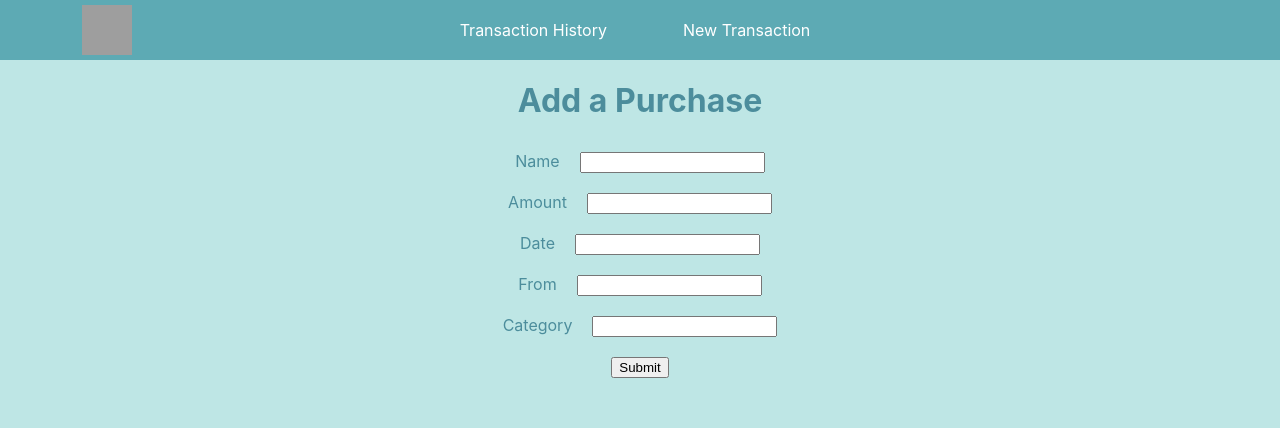
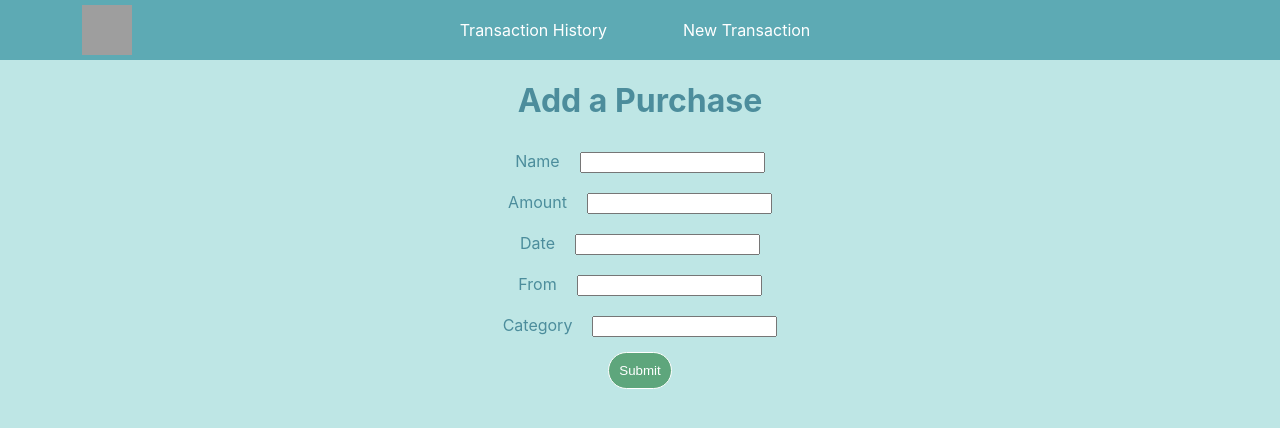
Before and after one commit to EmaleeSoto/emalees-budgeting-app-project, a React (Create React App) app: page /transactions/new in a window 1280 px wide. Shown: the top 428 px of the page. Built offline with nearby package versions, Linux system fonts and the light colour scheme; no server answers; grey boxes are pictures that could not be loaded.

Commit message:
Done this time

```diff
--- a/src/App.css
+++ b/src/App.css
@@ -50,7 +50,7 @@ input {
   grid-column: 4;
 }
 
-button {
+button, .clear-history-button, .final-submit {
   transition: all .5s ease;
   background-color: #5EA67C;
   color: white;
@@ -73,7 +73,7 @@ button {
   cursor: pointer;
 }
 
-.clear-history-button:hover {
+.clear-history-button:hover, .final-submit:hover, .back-button:hover {
   color: white;
   background-color: #285296;
   cursor: pointer;
--- a/src/Components/Transaction.js
+++ b/src/Components/Transaction.js
@@ -21,7 +21,7 @@ export default function Transaction({ transaction, index, totalFormatter }) {
   return (
     <tr>
       <Link to={`/transactions/${index}/edit`}>
-        <button className="edit-button">Edit Transaction</button>
+        <button className="index-edit-button">Edit Transaction</button>
       </Link>
       <td className="table-info">{transaction.date}</td>
       <td className="table-info" id="transaction-name">
@@ -33,7 +33,7 @@ export default function Transaction({ transaction, index, totalFormatter }) {
         </p>
       </td>
       <td>
-        <button className="delete-button" onClick={handleDelete}>
+        <button className="index-delete-button" onClick={handleDelete}>
           Delete Transaction
         </button>
       </td>
--- a/src/Components/TransactionEditForm.js
+++ b/src/Components/TransactionEditForm.js
@@ -83,7 +83,7 @@ export default function TransactionEditForm() {
           value={transaction.category}
         />
         <br></br>
-        <input type="submit" />
+        <input className="final-submit" type="submit" />
       </form>
     </div>
   );
--- a/src/Components/TransactionNewForm.js
+++ b/src/Components/TransactionNewForm.js
@@ -50,7 +50,7 @@ export default function TransactionNewForm() {
         <label htmlFor="category">Category</label>
         <input type="text" id="category" onChange={handleTextChange} />
         <br></br>
-        <input type="submit" />
+        <input className="final-submit" type="submit" />
       </form>
     </div>
   );
--- a/src/Components/Transactions.js
+++ b/src/Components/Transactions.js
@@ -1,5 +1,4 @@
 import { useState, useEffect } from "react";
-import { useNavigate } from "react-router-dom";
 import axios from "axios";
 import Transaction from "./Transaction.js";
 import React from "react";
@@ -76,17 +75,14 @@ export default function Transactions({ totalFormatter }) {
           })}
         </tbody>
       </table>
-      {/* <button
-        className={
-          transactions.length > 0 ? "clear-history-button" : "none-display"
-        }
-        onClick={() => clearHistory(transactions)}
-      >
-        Clear History
-      </button> */}
-
       <form onSubmit={() => clearHistory(transactions)}>
-        <input type="submit" value="Clear History" />
+        <input
+          className={
+            transactions.length > 0 ? "clear-history-button" : "none-display"
+          }
+          type="submit"
+          value="Clear History"
+        />
       </form>
     </div>
   );
--- a/src/Pages/New.js
+++ b/src/Pages/New.js
@@ -1,4 +1,3 @@
-import React from "react";
 import TransactionNewForm from "../Components/TransactionNewForm";
 
 export default function New() {
```
